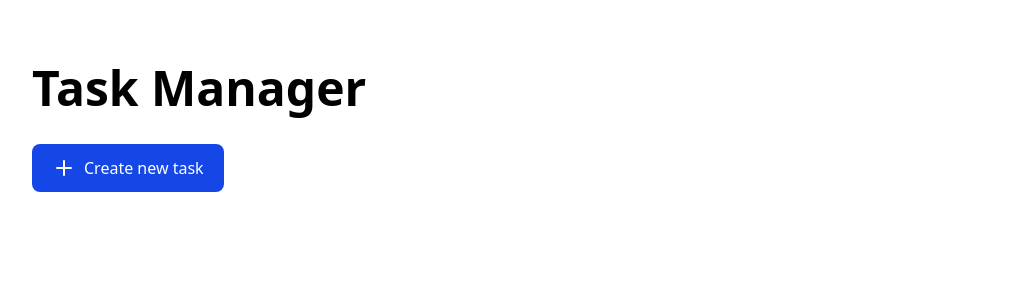
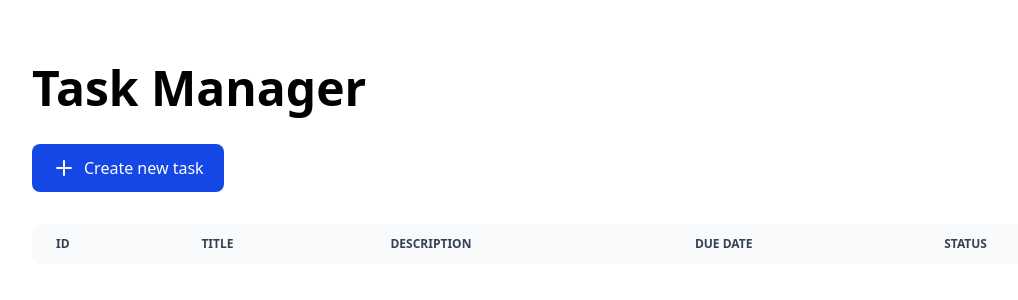
Before and after one commit to kleov-rf/task-management, a Vue app: page / in a window 1280 px wide. Shown: the top 300 px of the page, without its empty margins (0-1018 px from the left). Built offline with nearby package versions, Linux system fonts and the light colour scheme.

Commit message:
feat: show all tasks retrieved from all tasks getter when create task form emits task created

```diff
--- a/src/sections/tasks/Tasks.vue
+++ b/src/sections/tasks/Tasks.vue
@@ -3,10 +3,13 @@ import {inject, ref} from "vue";
 import CreateTaskForm from "./CreateTaskForm.vue";
 import PlusIcon from "./icons/PlusIcon.vue";
 import type {AllTasksGetter} from "../../modules/tasks/application/get-all/AllTasksGetter.ts";
+import type {Task} from "../../modules/tasks/domain/Task.ts";
+import TasksList from "./TasksList.vue";
 
 const allTasksGetter = inject('allTasksGetter') as AllTasksGetter;
 
 const isShowingCreateTaskForm = ref(false);
+const tasks = ref<Task[]>([]);
 
 const showCreateTaskForm = () => {
   isShowingCreateTaskForm.value = true;
@@ -16,9 +19,9 @@ const hideCreateTaskForm = () => {
   isShowingCreateTaskForm.value = false;
 };
 
-const handleTaskCreated = () => {
+const handleTaskCreated = async () => {
   hideCreateTaskForm();
-  allTasksGetter.get();
+  tasks.value = await allTasksGetter.get();
 };
 </script>
 
@@ -32,6 +35,7 @@ const handleTaskCreated = () => {
     </button>
     <CreateTaskForm v-if="isShowingCreateTaskForm" @cancel-create-task="hideCreateTaskForm"
                     @task-created="handleTaskCreated"/>
+    <TasksList :tasks="tasks"/>
   </main>
 </template>
 
--- /dev/null
+++ b/src/sections/tasks/TasksList.vue
@@ -0,0 +1,62 @@
+<script setup lang="ts">
+import type {Task} from "../../modules/tasks/domain/Task.ts";
+
+defineProps<{
+  tasks: Task[]
+}>()
+</script>
+
+<template>
+  <div class="relative overflow-x-auto sm:rounded-lg">
+    <table class="w-full text-sm text-left rtl:text-right text-gray-500">
+      <thead class="text-xs text-gray-700 uppercase bg-gray-50">
+      <tr>
+        <th scope="col" class="px-6 py-3">
+          Id
+        </th>
+        <th scope="col" class="px-6 py-3">
+          Title
+        </th>
+        <th scope="col" class="px-6 py-3">
+          Description
+        </th>
+        <th scope="col" class="px-6 py-3">
+          Due date
+        </th>
+        <th scope="col" class="px-6 py-3">
+          Status
+        </th>
+        <th scope="col" class="px-6 py-3">
+          <span class="sr-only">Edit</span>
+        </th>
+      </tr>
+      </thead>
+      <tbody>
+      <tr v-for="task in tasks" class="task bg-white border-b border-gray-200 hover:bg-gray-50">
+        <td class="px-6 py-4">
+          {{ task.id }}
+        </td>
+        <th scope="row" class="px-6 py-4 font-medium text-gray-900 whitespace-nowrap">
+          {{ task.title }}
+        </th>
+        <td class="px-6 py-4">
+          {{ task.description }}
+        </td>
+        <td class="px-6 py-4">
+          {{ task.dueDate.toLocaleDateString() }}
+        </td>
+        <td class="px-6 py-4">
+          {{ task.status }}
+        </td>
+        <td class="px-6 py-4 text-right">
+          <a href="#" class="font-medium text-blue-600 hover:underline">Edit</a>
+        </td>
+      </tr>
+      </tbody>
+    </table>
+  </div>
+</template>
+
+<style scoped>
+
+</style>
```
